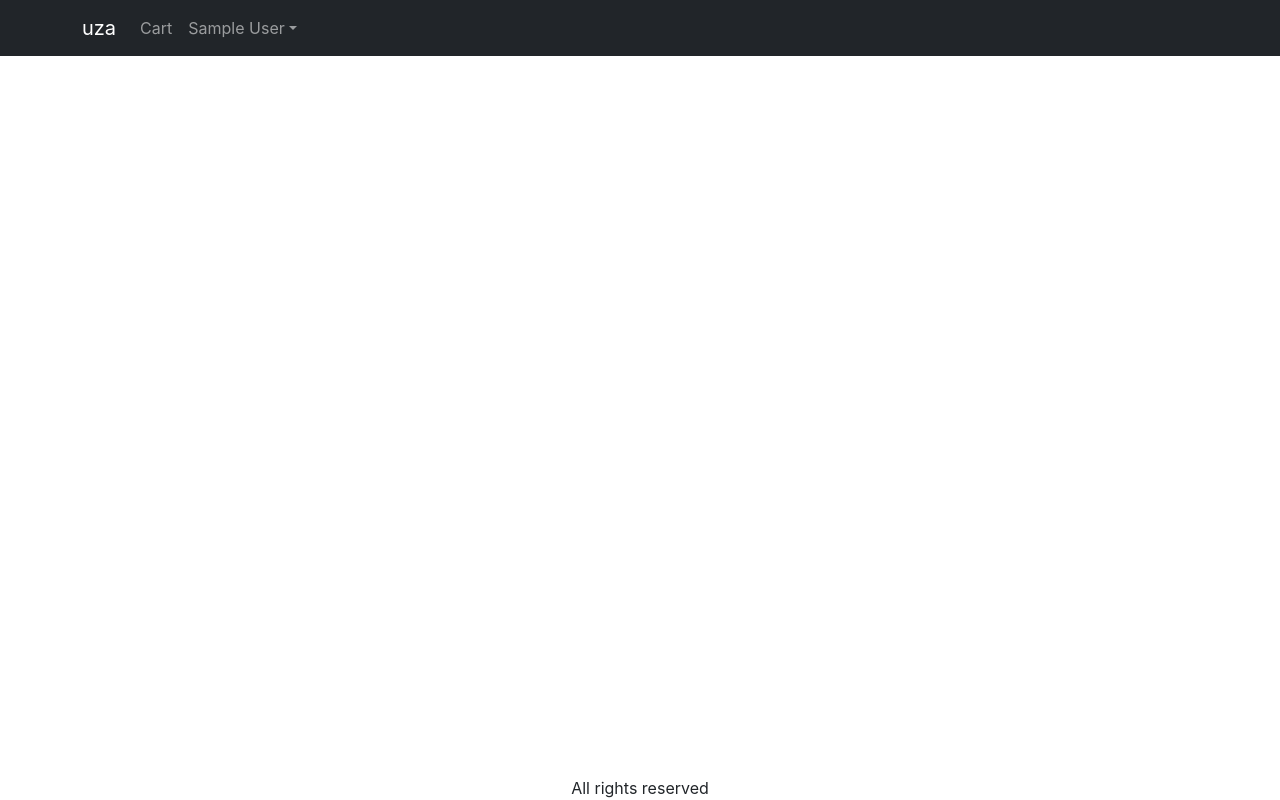
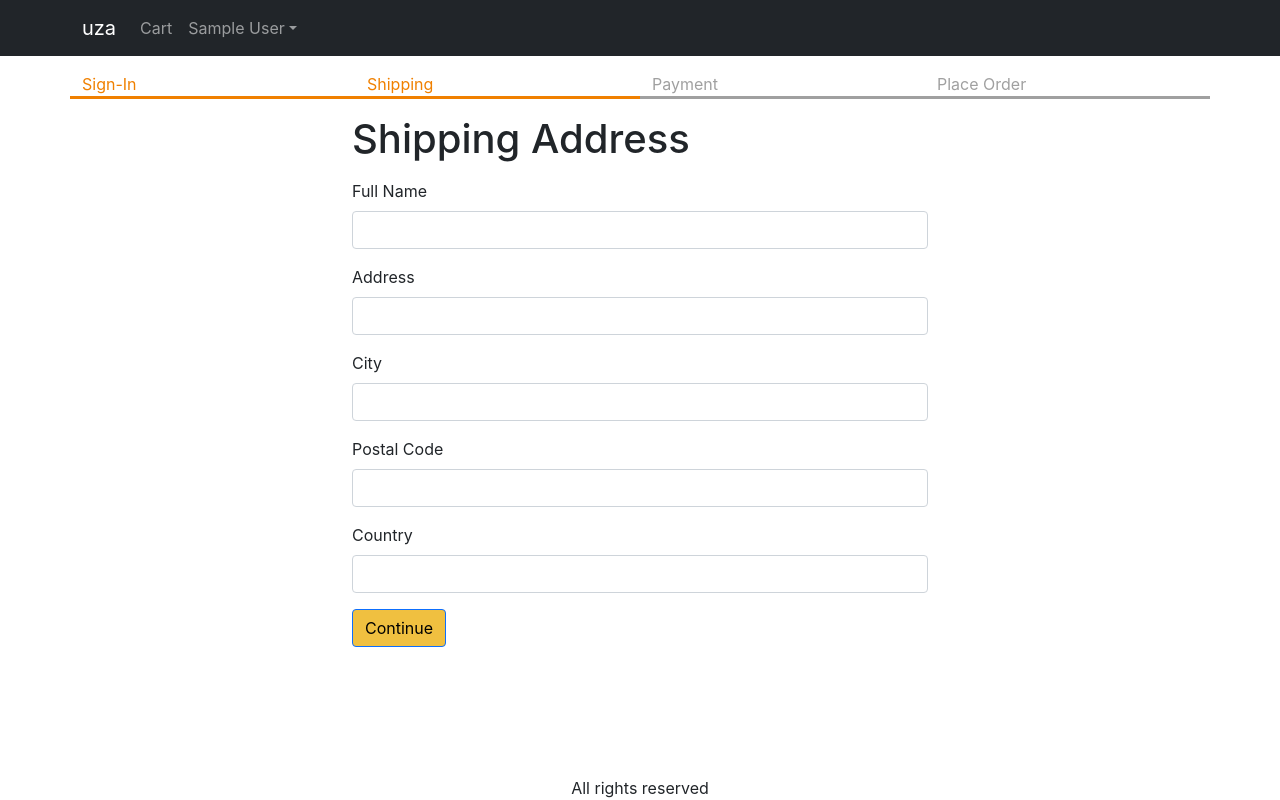
Before and after one commit to bnyangwile/Mern-amazona, a React (Create React App) app in the folder frontend/: page /shipping in a window 1280 px wide. Built offline with nearby package versions, Linux system fonts and the light colour scheme; sample sign-in values are in the browser's storage.

Commit message:
Video-26-Create-Shipping-Screen

```diff
--- a/frontend/src/App.js
+++ b/frontend/src/App.js
@@ -13,6 +13,7 @@
 import { Store } from "./Store";
 import CartScreen from "./screens/CartScreen";
 import SigninScreen from "./screens/SigninScreen";
+import ShippingAddressScreen from "./screens/ShippingAddressScreen";
 
 function App() {
   const { state, dispatch: ctxDispatch } = useContext(Store);
@@ -21,6 +22,7 @@
   const signoutHandler = () => {
     ctxDispatch({ type: "USER_SIGNOUT" });
     localStorage.removeItem("userInfo");
+    localStorage.removeItem("ShippingAddress");
   };
   return (
     <BrowserRouter>
@@ -73,6 +75,7 @@
               <Route path='/product/:slug' element={<ProductScreen />} />
               <Route path='/cart' element={<CartScreen />} />
               <Route path='/signin' element={<SigninScreen />} />
+              <Route path='/shipping' element={<ShippingAddressScreen />} />
               <Route path='/' element={<HomeScreen />} />
             </Routes>
           </Container>
--- a/frontend/src/Store.js
+++ b/frontend/src/Store.js
@@ -8,6 +8,9 @@
     : null,
 
   cart: {
+    shippingAddress: localStorage.getItem("shippingAddress")
+      ? JSON.parse(localStorage.getItem("shippingAddress"))
+      : {},
     cartItems: localStorage.getItem("cartItems")
       ? JSON.parse(localStorage.getItem("cartItems"))
       : [],
@@ -42,6 +45,14 @@
         ...state,
         userInfo: null,
       };
+    case "SAVE_SHIPPING_ADDRESS":
+      return {
+        ...state,
+        cart: {
+          ...state.cart,
+          shippingAddress: action.payload,
+        },
+      };
     default:
       return state;
   }
--- /dev/null
+++ b/frontend/src/components/CheckoutSteps.js
@@ -0,0 +1,14 @@
+import React from "react";
+import Row from "react-bootstrap/Row";
+import Col from "react-bootstrap/Col";
+
+export default function CheckoutSteps(props) {
+  return (
+    <Row className='checkout-steps'>
+      <Col className={props.step1 ? "active" : ""}>Sign-In</Col>
+      <Col className={props.step2 ? "active" : ""}>Shipping</Col>
+      <Col className={props.step3 ? "active" : ""}>Payment</Col>
+      <Col className={props.step4 ? "active" : ""}>Place Order</Col>
+    </Row>
+  );
+}
--- a/frontend/src/index.css
+++ b/frontend/src/index.css
@@ -46,3 +46,12 @@
 .small-container {
   max-width: 600px;
 }
+
+.checkout-steps > div {
+  border-bottom: 0.2rem solid #a0a0a0;
+  color: #a0a0a0;
+}
+.checkout-steps > div.active {
+  border-bottom: 0.2rem solid #f08000;
+  color: #f08000;
+}
--- /dev/null
+++ b/frontend/src/screens/ShippingAddressScreen.js
@@ -0,0 +1,111 @@
+import React, { useContext, useEffect, useState } from "react";
+import { Helmet } from "react-helmet-async";
+import Form from "react-bootstrap/Form";
+import Button from "react-bootstrap/Button";
+import { useNavigate } from "react-router-dom";
+import { Store } from "../Store";
+import CheckoutSteps from "../components/CheckoutSteps";
+
+export default function ShippingAddressScreen() {
+  const navigate = useNavigate();
+  const { state, dispatch: ctxDispatch } = useContext(Store);
+  const {
+    userInfo,
+    cart: { shippingAddress },
+  } = state;
+  const [fullName, setFullName] = useState(shippingAddress.fullName || "");
+  const [address, setAddress] = useState(shippingAddress.address || "");
+  const [city, setCity] = useState(shippingAddress.city || "");
+  const [postalCode, setPostalCode] = useState(
+    shippingAddress.postalCode || ""
+  );
+  useEffect(() => {
+    if (!userInfo) {
+      navigate("/signin?redirect=/shipping");
+    }
+  }, [userInfo, navigate]);
+  const [country, setCountry] = useState(shippingAddress.country || "");
+  const submitHandler = (e) => {
+    e.preventDefault();
+    ctxDispatch({
+      type: "SAVE_SHIPPING_ADDRESS",
+      payload: {
+        fullName,
+        address,
+        city,
+        postalCode,
+        country,
+      },
+    });
+    localStorage.setItem(
+      "shippingAddress",
+      JSON.stringify({
+        fullName,
+        address,
+        city,
+        postalCode,
+        country,
+      })
+    );
+    navigate("/payment");
+  };
+  return (
+    <div>
+      <Helmet>
+        <title>Shipping Address</title>
+      </Helmet>
+
+      <CheckoutSteps step1 step2></CheckoutSteps>
+      <div className='container small-container'>
+        <h1 className='my-3'>Shipping Address</h1>
+        <Form onSubmit={submitHandler}>
+          <Form.Group className='mb-3' controlId='fullName'>
+            <Form.Label>Full Name</Form.Label>
+            <Form.Control
+              value={fullName}
+              onChange={(e) => setFullName(e.target.value)}
+              required
+            />
+          </Form.Group>
+          <Form.Group className='mb-3' controlId='address'>
+            <Form.Label>Address</Form.Label>
+            <Form.Control
+              value={address}
+              onChange={(e) => setAddress(e.target.value)}
+              required
+            />
+          </Form.Group>
+          <Form.Group className='mb-3' controlId='city'>
+            <Form.Label>City</Form.Label>
+            <Form.Control
+              value={city}
+              onChange={(e) => setCity(e.target.value)}
+              required
+            />
+          </Form.Group>
+          <Form.Group className='mb-3' controlId='postalCode'>
+            <Form.Label>Postal Code</Form.Label>
+            <Form.Control
+              value={postalCode}
+              onChange={(e) => setPostalCode(e.target.value)}
+              required
+            />
+          </Form.Group>
+          <Form.Group className='mb-3' controlId='country'>
+            <Form.Label>Country</Form.Label>
+            <Form.Control
+              value={country}
+              onChange={(e) => setCountry(e.target.value)}
+              required
+            />
+          </Form.Group>
+          <div className='mb-3'>
+            <Button variant='primary' type='submit'>
+              Continue
+            </Button>
+          </div>
+        </Form>
+      </div>
+    </div>
+  );
+}
```
Also changed, not shown: 1 other file (tests, documents, lock files or other folders).
